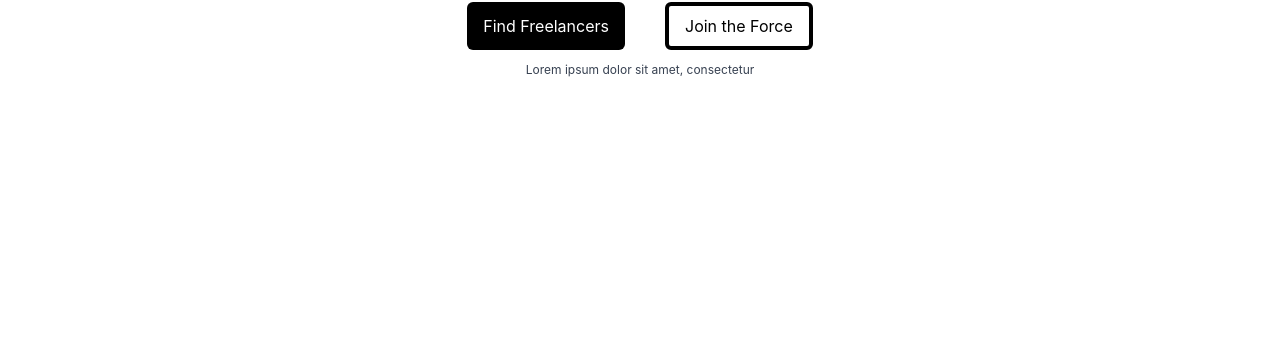
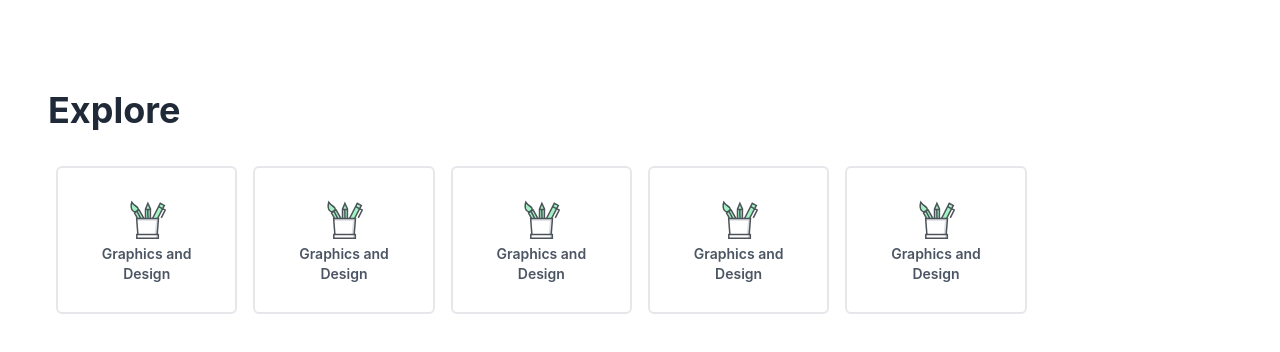
Before and after one commit to Olatokumbo/Cloak.io, a Next.js app: page / in a window 1280 px wide. Shown: the part 558-910 px from the top of the page. Before the commit the page ends 800 px from the top, so only its background shows below. Built offline with nearby package versions, Linux system fonts and the light colour scheme.

Commit message:
Designing the Explore Section

```diff
--- /dev/null
+++ b/components/ExploreTile.js
@@ -0,0 +1,10 @@
+const ExploreTile = ({title, src}) => {
+  return (
+    <div className="my-5 mx-1 sm:mx-2 p-7 flex flex-col justify-center  rounded-md border-gray-200 border-2 border-solid">
+      <img className="w-12 h-auto m-auto" src={src} alt="design" />
+      <h5 className="font-semibold text-gray-600 text-sm text-center">{title}</h5>
+    </div>
+  );
+};
+
+export default ExploreTile
--- a/pages/index.js
+++ b/pages/index.js
@@ -1,17 +1,18 @@
 import Head from "next/head";
 import Navbar from "../components/Navbar";
 import ReactTypingEffect from "react-typing-effect";
-import styles from "../styles/Home.module.css";
+import Explore from "../sections/Explore";
+// import styles from "../styles/Home.module.css";
 
 export default function Home() {
   return (
-    <div className={styles.container}>
+    <div className="min-h-screen py-0 px-2 flex flex-col justify-center items-center">
       <Head>
         <title>Create Next App</title>
         <link rel="icon" href="/favicon.ico" />
       </Head>
       <Navbar />
-      <main className={styles.main}>
+      <main className="flex flex-1 flex-col justify-center items-center">
         <div className="flex flex-col my-9">
           <h1 className="text-5xl font-bold sm:text-7xl md:text-9xl">Hire </h1>
           <h1 className="text-5xl font-bold sm:text-7xl md:text-9xl bg-gradient-to-r from-pink-500 via-blue-500 to-indigo-900 bg-clip-text text-transparent ">
@@ -27,8 +28,9 @@ export default function Home() {
                   "Artists",
                   "Analysts",
                 ]}
-                // speed={100}
+                speed={100}
                 eraseDelay={300}
+                eraseSpeed={100}
                 typingDelay={200}
               />
             }
@@ -54,6 +56,7 @@ export default function Home() {
           </h6>
         </div>
       </main>
+      <Explore />
     </div>
   );
 }
--- /dev/null
+++ b/sections/Explore.js
@@ -0,0 +1,17 @@
+import ExploreTile from "../components/ExploreTile";
+const Explore = () => {
+  return (
+    <div className="w-full p-2 my-28 md:p-10">
+      <h1 className="text-4xl font-bold text-gray-800">Explore</h1>
+      <div className="my-4 grid grid-cols-2 sm:grid-cols-3 md:grid-cols-4 lg:grid-cols-5 xl:grid-cols-6">
+        <ExploreTile src="/design.svg" title="Graphics and Design" />
+        <ExploreTile src="/design.svg" title="Graphics and Design" />
+        <ExploreTile src="/design.svg" title="Graphics and Design" />
+        <ExploreTile src="/design.svg" title="Graphics and Design" />
+        <ExploreTile src="/design.svg" title="Graphics and Design" />
+      </div>
+    </div>
+  );
+};
+
+export default Explore;
--- a/styles/Home.module.css
+++ /dev/null
@@ -1,122 +0,0 @@
-.container {
-  min-height: 100vh;
-  padding: 0 0.5rem;
-  display: flex;
-  flex-direction: column;
-  justify-content: center;
-  align-items: center;
-}
-
-.main {
-  /* padding: 5rem 0; */
-  flex: 1;
-  display: flex;
-  flex-direction: column;
-  justify-content: center;
-  align-items: center;
-}
-
-.footer {
-  width: 100%;
-  height: 100px;
-  border-top: 1px solid #eaeaea;
-  display: flex;
-  justify-content: center;
-  align-items: center;
-}
-
-.footer img {
-  margin-left: 0.5rem;
-}
-
-.footer a {
-  display: flex;
-  justify-content: center;
-  align-items: center;
-}
-
-.title a {
-  color: #0070f3;
-  text-decoration: none;
-}
-
-.title a:hover,
-.title a:focus,
-.title a:active {
-  text-decoration: underline;
-}
-
-.title {
-  margin: 0;
-  line-height: 1.15;
-  font-size: 4rem;
-}
-
-.title,
-.description {
-  text-align: center;
-}
-
-.description {
-  line-height: 1.5;
-  font-size: 1.5rem;
-}
-
-.code {
-  background: #fafafa;
-  border-radius: 5px;
-  padding: 0.75rem;
-  font-size: 1.1rem;
-  font-family: Menlo, Monaco, Lucida Console, Liberation Mono, DejaVu Sans Mono,
-    Bitstream Vera Sans Mono, Courier New, monospace;
-}
-
-.grid {
-  display: flex;
-  align-items: center;
-  justify-content: center;
-  flex-wrap: wrap;
-  max-width: 800px;
-  margin-top: 3rem;
-}
-
-.card {
-  margin: 1rem;
-  flex-basis: 45%;
-  padding: 1.5rem;
-  text-align: left;
-  color: inherit;
-  text-decoration: none;
-  border: 1px solid #eaeaea;
-  border-radius: 10px;
-  transition: color 0.15s ease, border-color 0.15s ease;
-}
-
-.card:hover,
-.card:focus,
-.card:active {
-  color: #0070f3;
-  border-color: #0070f3;
-}
-
-.card h3 {
-  margin: 0 0 1rem 0;
-  font-size: 1.5rem;
-}
-
-.card p {
-  margin: 0;
-  font-size: 1.25rem;
-  line-height: 1.5;
-}
-
-.logo {
-  height: 1em;
-}
-
-@media (max-width: 600px) {
-  .grid {
-    width: 100%;
-    flex-direction: column;
-  }
-}
```
Also changed, not shown: public/design.svg (added).
